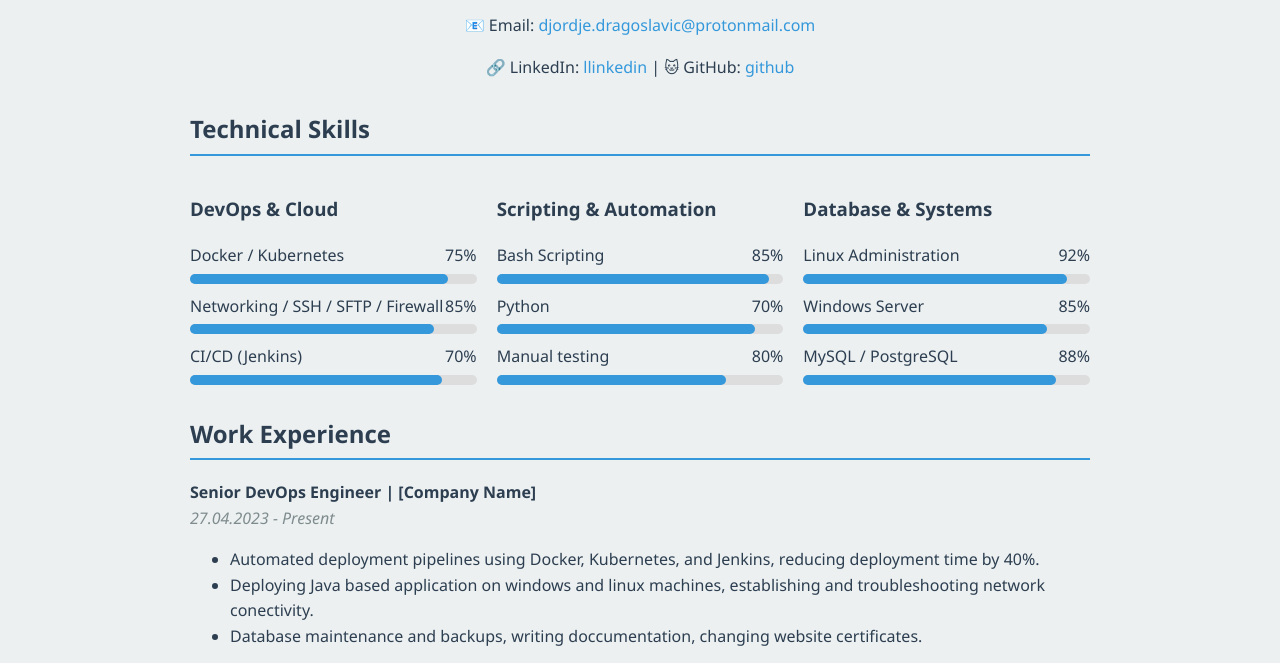
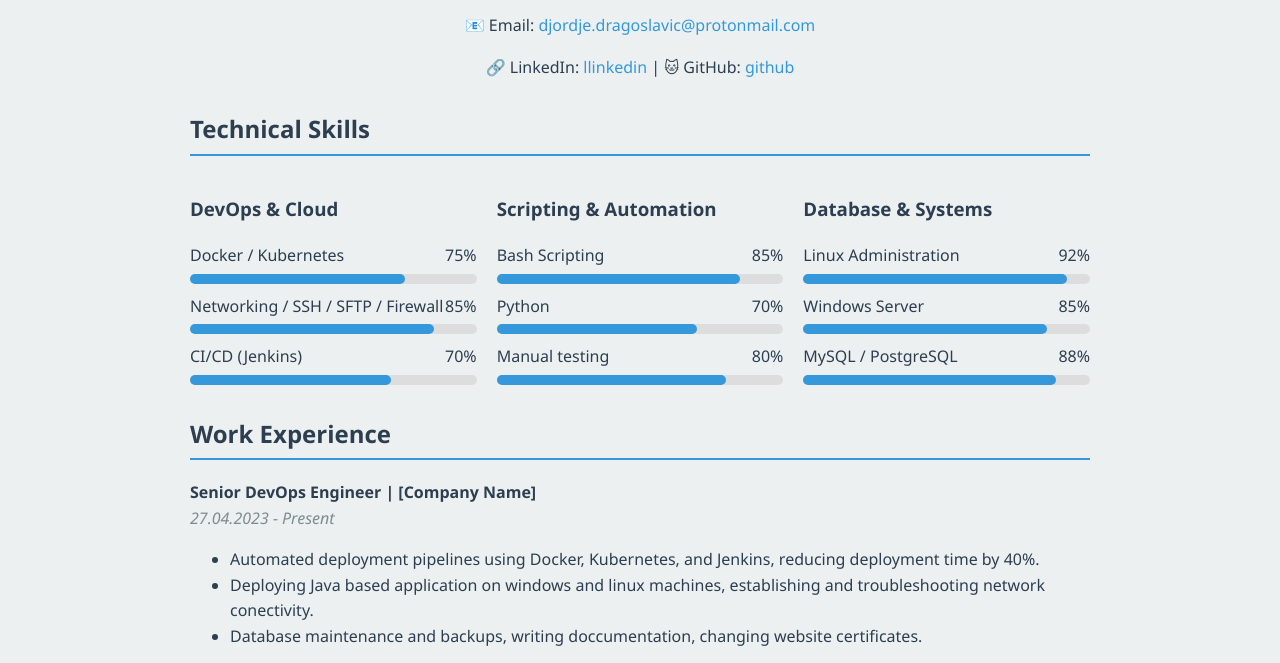
Before and after one commit to MojGithubNalog/MojGithubNalog.github.io, a plain HTML site: page index.html in a window 1280 px wide. Shown: the part 137-800 px from the top of the page. Drawn offline with Linux system fonts and the light colour scheme.

Commit message:
Update index.html

```diff
--- a/index.html
+++ b/index.html
@@ -179,7 +179,7 @@
                             <span>75%</span>
                         </div>
                         <div class="skill-bar">
-                            <div class="skill-progress" style="width: 90%;"></div>
+                            <div class="skill-progress" style="width: 75%;"></div>
                         </div>
                     </div>
                     <div class="skill">
@@ -197,7 +197,7 @@
                             <span>70%</span>
                         </div>
                         <div class="skill-bar">
-                            <div class="skill-progress" style="width: 88%;"></div>
+                            <div class="skill-progress" style="width: 70%;"></div>
                         </div>
                     </div>
                 </div>
@@ -210,7 +210,7 @@
                             <span>85%</span>
                         </div>
                         <div class="skill-bar">
-                            <div class="skill-progress" style="width: 95%;"></div>
+                            <div class="skill-progress" style="width: 85%;"></div>
                         </div>
                     </div>
                     <div class="skill">
@@ -219,7 +219,7 @@
                             <span>70%</span>
                         </div>
                         <div class="skill-bar">
-                            <div class="skill-progress" style="width: 90%;"></div>
+                            <div class="skill-progress" style="width: 70%;"></div>
                         </div>
                     </div>
                     <div class="skill">
```
